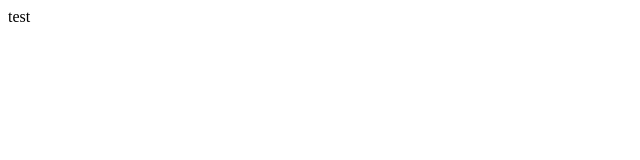
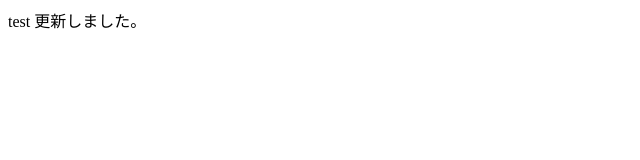
Before and after one commit to hajimemiyauchi-sugiyama-u/test, a plain HTML site: page index.html in a window 1280 px wide. Shown: the whole page, without its empty margins (0-640 px from the left). Drawn offline with Linux system fonts and the light colour scheme.

Commit message:
Update index.html

```diff
--- a/index.html
+++ b/index.html
@@ -3,5 +3,6 @@
 </head>
 <body>
 test
+  更新しました。
 </body>
 </html>
```
